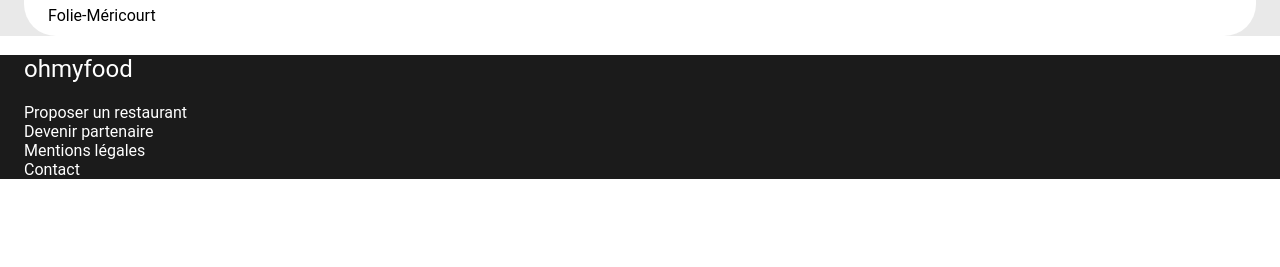
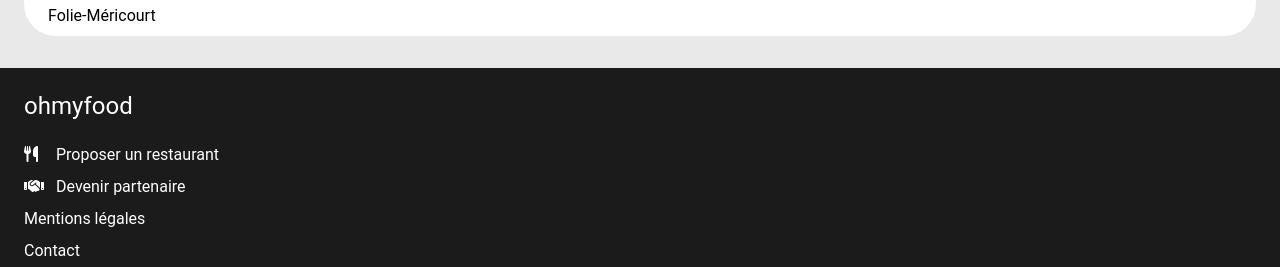
Before and after one commit to OgdenRichard/rog_3_012023, a website: page index.html in a window 1280 px wide. Shown: the part 1889-2156 px from the top of the page. Before the commit the page ends 2068 px from the top, so only its background shows below. Drawn offline with Linux system fonts and the light colour scheme; a web font is replaced by a local one.

Commit message:
230123 | footer

```diff
--- a/index.html
+++ b/index.html
@@ -89,13 +89,13 @@
                 </div>
             </section>
         </main>
-        <footer>
-            <h2 class="omf-footer-title">ohmyfood</h2>
-            <ul>
-                <li>Proposer un restaurant</li>
-                <li>Devenir partenaire</li>
-                <li>Mentions légales</li>
-                <li>Contact</li>
+        <footer class="omf-footer">
+            <h2 class="omf-footer__title">ohmyfood</h2>
+            <ul class="omf-footer__list">
+                <li><i class="fa-solid fa-utensils"></i><a href="#">Proposer un restaurant</a></li>
+                <li><i class="fa-solid fa-handshake"></i><a href="#">Devenir partenaire</a></li>
+                <li><a href="#">Mentions légales</a></li>
+                <li><a href="mailto:contact@ohmyfood.com">Contact</a></li>
             </ul>
         </footer>
     </div>
--- a/sass/base/_base.scss
+++ b/sass/base/_base.scss
@@ -12,6 +12,16 @@
     text-align: center;
 }
 
+footer {
+    background: $colour-darkgrey;
+    padding-left: 1.5em;
+
+    >h2 {
+        margin-top: 0;
+        padding-top: 1em;
+    }
+}
+
 ul {
     list-style-type: none;
     padding: 0;
@@ -24,7 +34,7 @@
     object-fit: cover;
 }
 
-footer {
-    background: $colour-darkgrey;
-    padding-left: 1.5em;
+a {
+    text-decoration: none;
+    color: $colour-white;
 }
--- a/sass/layout/_container.scss
+++ b/sass/layout/_container.scss
@@ -6,6 +6,11 @@
 .omf-howto,
 .omf-restaurants {
     padding-left: 1.5em;
+}
+
+.omf-restaurants{
+    padding-bottom: 2em;
+    margin: 0;
 }
 
 .omf-howto__steps {
--- /dev/null
+++ b/sass/layout/_footer.scss
@@ -0,0 +1,10 @@
+.omf-footer__list {
+    li{
+        line-height: 2em;
+    }
+    i {
+        display: inline-block;
+        width: 1em;
+        margin-right: 1em;
+    }
+}
--- a/sass/main.scss
+++ b/sass/main.scss
@@ -12,6 +12,7 @@
 @import "./layout/header";
 @import "./layout/container";
 @import "./layout/form";
+@import "./layout/footer";
 
 
 @import "./pages/home";
```
Also changed, not shown: sass/base/_typography.scss (+1 -6 lines), public/css/style.css, 1 other file.
